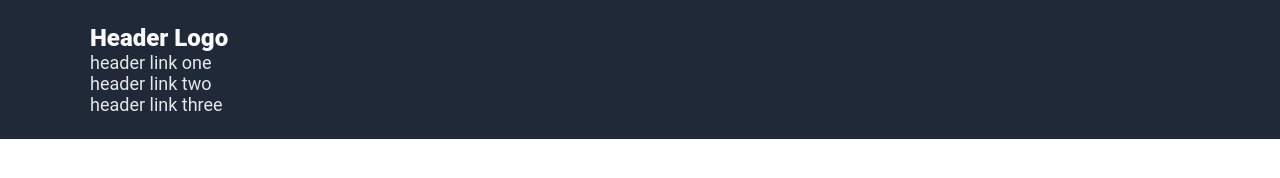
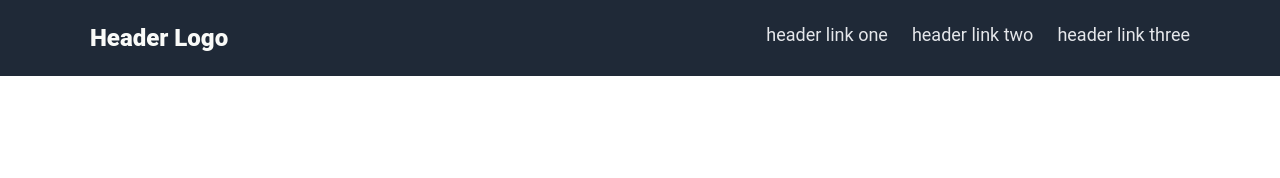
Before and after one commit to Drahiri/odin-landing-page, a plain HTML site: page index.html in a window 1280 px wide. Drawn offline with Linux system fonts and the light colour scheme.

Commit message:
Add flexbox to header

```diff
--- a/style.css
+++ b/style.css
@@ -17,6 +17,7 @@ body {
     max-width: 1100px;
     margin-left: auto;
     margin-right: auto;
+    display: flex;
 }
 
 .logo {
@@ -24,12 +25,17 @@ body {
     font-size: 24px;
     font-weight: 900;
     text-decoration: none;
+    display: inline-block;
+    margin-right: auto;
 }
 
 .navbar-nav {
     list-style: none;
     margin: 0;
     padding: 0;
+    display: flex;
+    justify-content: flex-end;
+    gap: 24px;
 }
 
 .nav-link {
```
